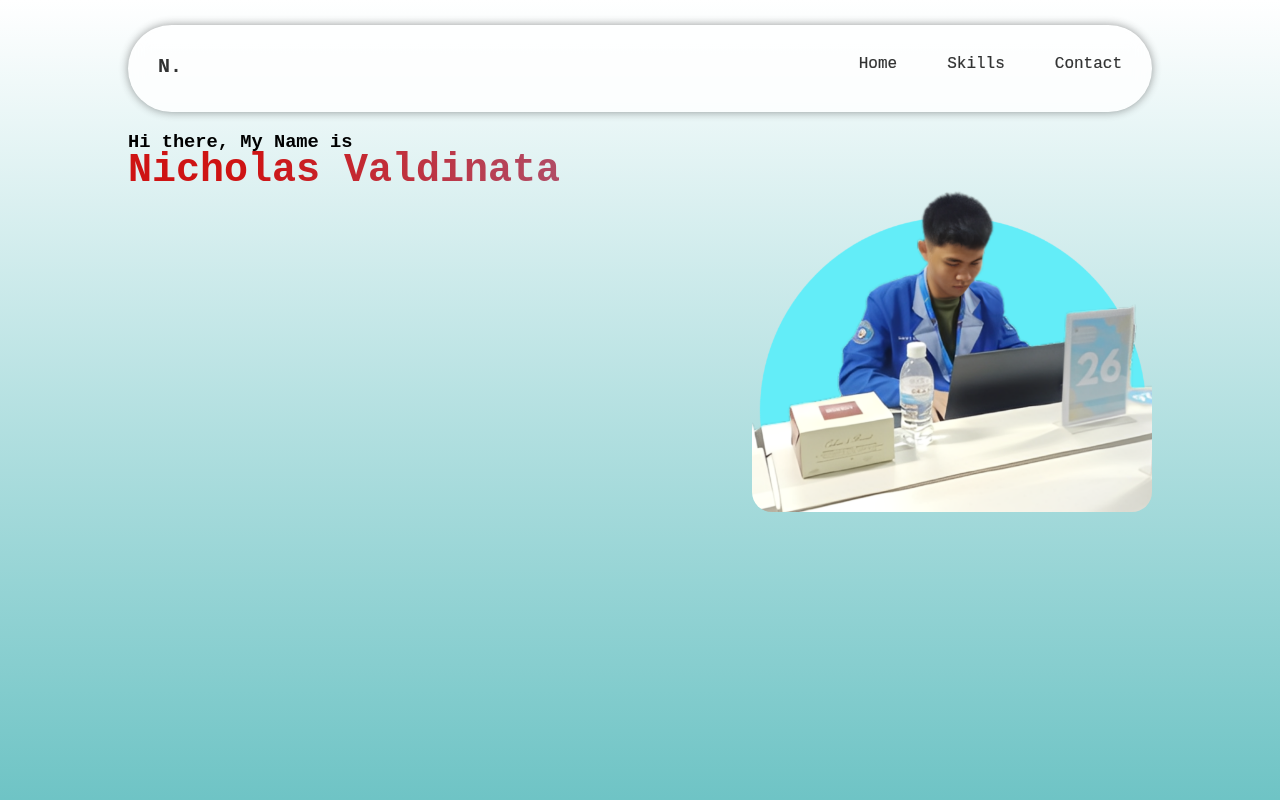
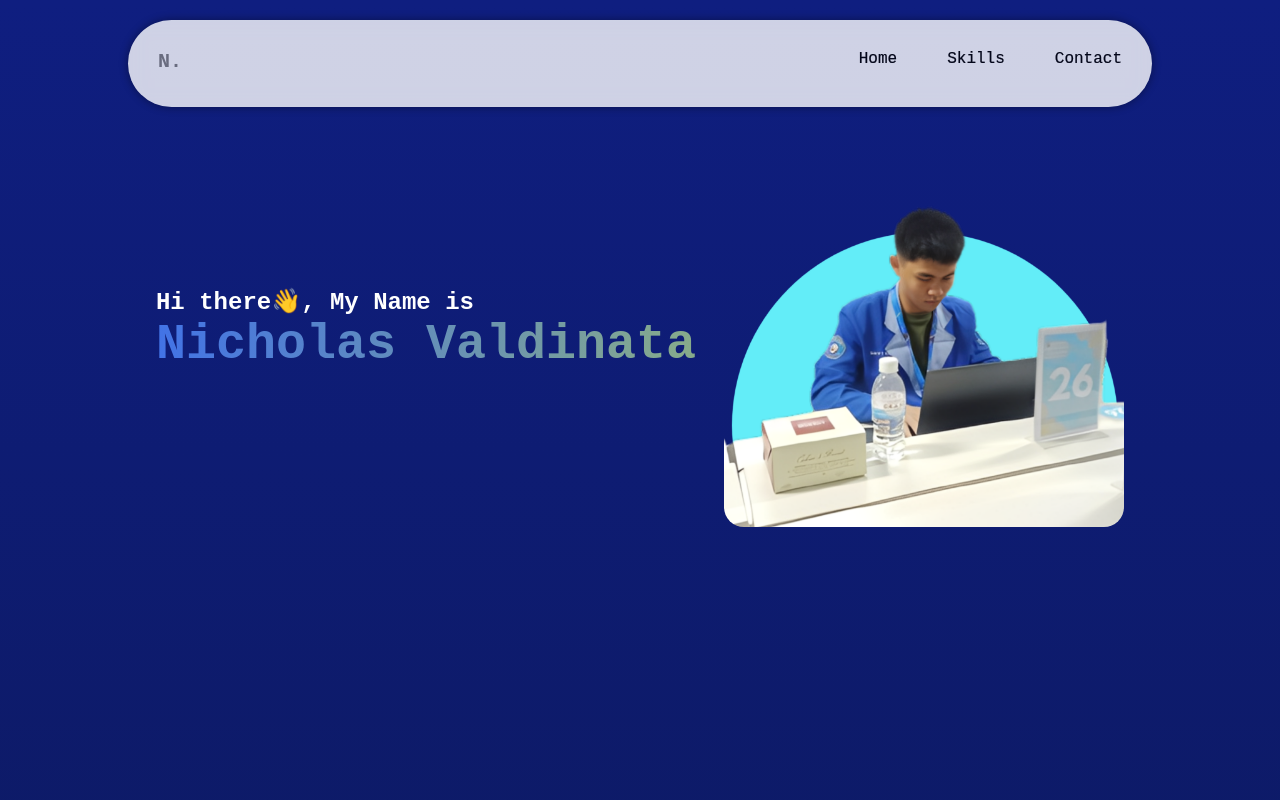
Before and after one commit to EnnVyy7/ennvyy7.github.io, a plain HTML site: page index.html in a window 1280 px wide. Shown: the top 800 px of the page. Drawn offline with Linux system fonts and the light colour scheme; a web font is replaced by a local one.

Commit message:
background selesai

```diff
--- a/index.html
+++ b/index.html
@@ -30,11 +30,11 @@
     <main>
       <div class="first">
         <div class="perkenalan">
-          <h3>Hi there, My Name is</h3>
+          <h2>Hi there👋, My Name is</h2>
           <div id="name">Nicholas Valdinata</div>
         </div>
         <div>
-          <img src="./20250829_210119 (1).png" alt="" />
+          <img src="./20250829_210119 (1).png" alt="" class="hero" />
         </div>
       </div>
     </main>
--- a/style.css
+++ b/style.css
@@ -1,18 +1,21 @@
+* {
+  margin: 0;
+  padding: 0;
+  box-sizing: border-box;
+}
+
 body {
   font-family: "Courier New", Courier, monospace;
-  padding: 0;
-  box-sizing: border-box;
-  margin: 0;
   display: flex;
   align-items: center;
   transition: 10s;
-  /*background-color: rgba(0, 255, 213, 0.937);
-  */
-  background: linear-gradient(to bottom, rgb(255, 255, 255), rgb(18, 158, 160));
+  /* background: rgb(15, 30, 128); */
+  background: linear-gradient(to bottom, rgb(15, 30, 128), rgb(13, 26, 101));
   flex-direction: column;
+  color: gray;
 }
 
-img {
+.hero {
   width: 400px;
   border-radius: 20px;
   -webkit-border-radius: 20px;
@@ -28,7 +31,7 @@ nav {
   width: 80%;
   box-sizing: border-box;
   border-radius: 250px;
-  margin-top: 25px;
+  margin: 20px auto;
   box-shadow: 0px 0px 10px rgba(0, 0, 0, 0.5);
   padding: 30px;
   background-color: white;
@@ -56,7 +59,7 @@ nav {
 }
 
 .nav-items:hover {
-  color: blue;
+  color: rgb(15, 30, 128);
   transform: scale(1.15);
 }
 .nav-items::after {
@@ -79,36 +82,39 @@ main {
   flex-direction: column;
   display: flex;
   width: 80%;
-  min-height: 150vh;
+  min-height: 100vh;
 }
 
 .first {
   font-family: "Courier New", Courier, monospace;
-  justify-content: space-between;
+  justify-content: space-evenly;
   display: flex;
 }
 
-/* .perkenalan {
-} */
+.perkenalan {
+  color: white;
+  display: flex;
+  flex-direction: column;
+  justify-content: center;
+}
 
 .perkenalan h3 {
   margin-bottom: -5px;
 }
 
 #name {
-  font-size: 40px;
+  font-size: 50px;
   font-weight: 600;
   margin-top: 0;
   background: linear-gradient(
     to right,
-    rgb(206, 20, 20) 10%,
-    rgba(0, 0, 153, 0.385) 70%,
-    rgba(0, 0, 153, 0.385) 70%
+    rgb(66, 115, 230),
+    rgb(238, 255, 0) 90%
   );
   background-size: 800%;
   background-clip: text;
   color: transparent;
-  animation: nama 2s infinite alternate-reverse;
+  animation: nama 4s infinite alternate-reverse;
   -webkit-animation: nama 2s infinite alternate-reverse;
 }
 
```
